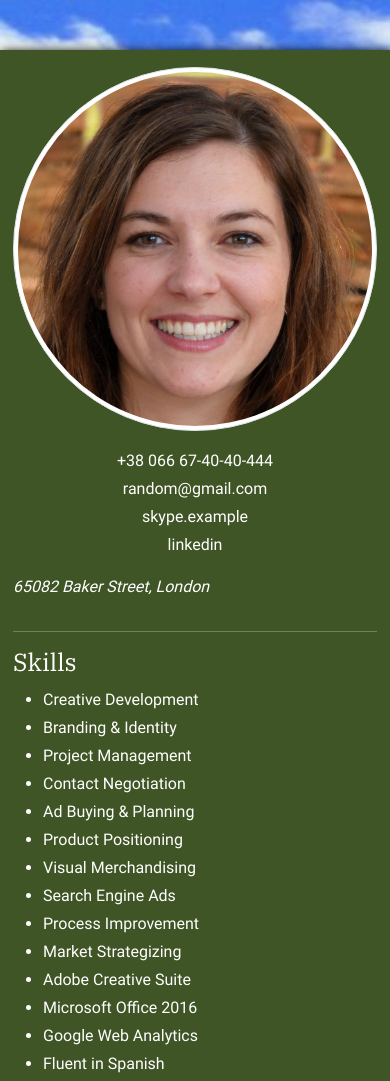
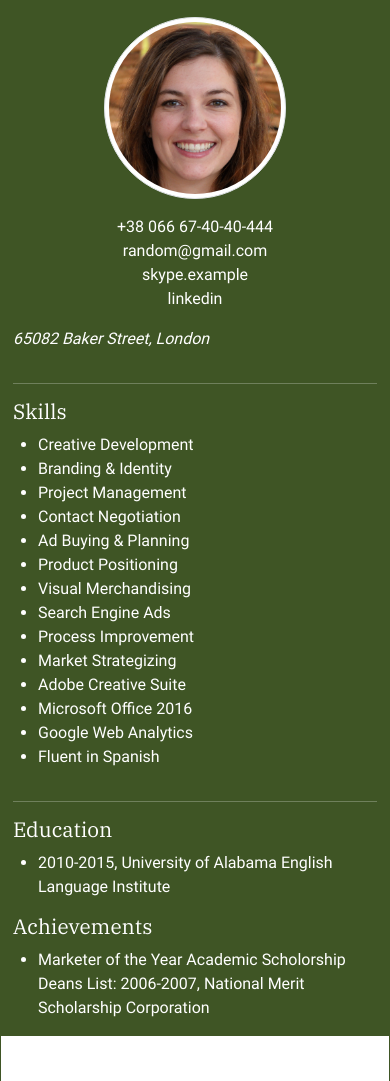
Before and after one commit to MrKrasnov/CV-business-card, a website: page src/index.html in a window 390 px wide. Shown: the top 1081 px of the page. Drawn offline with Linux system fonts and the light colour scheme.

Commit message:
1.4 completed adaptife for mobile devices

```diff
--- a/src/css/style.css
+++ b/src/css/style.css
@@ -19,6 +19,7 @@ article {
 
 .cv {
     margin-top: 50px;
+    margin-bottom: 50px;
     border: 1px solid #3f5525;
     box-shadow: 1px 1px 10px #000;
 }
@@ -101,3 +102,24 @@ article {
 .lines::after {
     margin-right: -100%;
 }
+
+@media (max-width: 991.98px) {
+    .cv-left h1, .cv-left h2, .cv-left h3, .cv-left h4 {
+        font-size: 1.3rem;
+    }
+    .cv-left ul {
+        line-height: 150%;
+        padding-left: 25px;
+    }
+}
+
+@media (max-width: 575.98px) {
+    .cv {
+        margin-top: 0;
+    }
+    .photo-block img {
+        display: block;
+        max-width: 50%;
+        margin: 20px auto;
+    }
+}
--- a/src/index.html
+++ b/src/index.html
@@ -15,9 +15,9 @@
   <body>
     <div class="container">
         <div class="row cv">
-            <div class="col-lg-3 cv-left">
+            <div class="col-lg-3 col-md-4 cv-left">
                 <div class="row">
-                    <div class="photo-block col-lg-12">
+                    <div class="photo-block col-md-12 col-sm-6 col-xs-12">
                         <img src="./images/w1.jpg" alt="my photo" class="img-thumbnail rounded-circle mt-3 mb-3">
                         <ul class="contacts-block text-center">
                             <li><a href="tel:+380667404044">+38 066 67-40-40-444</a></li>
@@ -29,8 +29,8 @@
                             <p>65082 Baker Street, London</p>
                         </div>
                     </div>
-                    <div class="col-lg-12">
-                        <hr class="bg-white">
+                    <div class="col-md-12 col-sm-6">
+                        <hr class="bg-white d-sm-none d-md-block">
                         <section class="mt-3">
                             <h2>Skills</h2>
                             <ul>
@@ -51,7 +51,8 @@
                             </ul>
                         </section>
                     </div>
-                    <div class="col-lg-12">
+                    <div class="col-sm-12">
+                        <hr class="bg-white d-sm-block d-md-none">
                         <section>
                             <h2>Education</h2>
                             <ul>
@@ -74,7 +75,7 @@
                     </div>
                 </div>
             </div>
-            <div class="col-lg-9 cv-right">
+            <div class="col-lg-9 col-md-8 cv-right">
                 <article>
                     <header>
                         <h1 class="text-center header-name mb-4 mt-5">Sophia <span class="color-grey">Hawthorne</span></h1>
```
Also changed, not shown: build/css/style.css, build/index.html.
